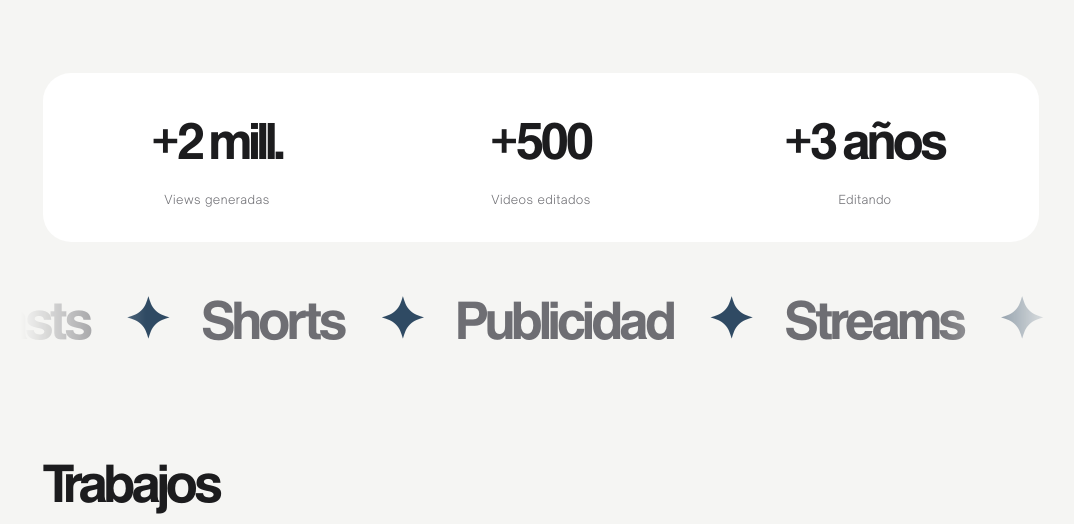
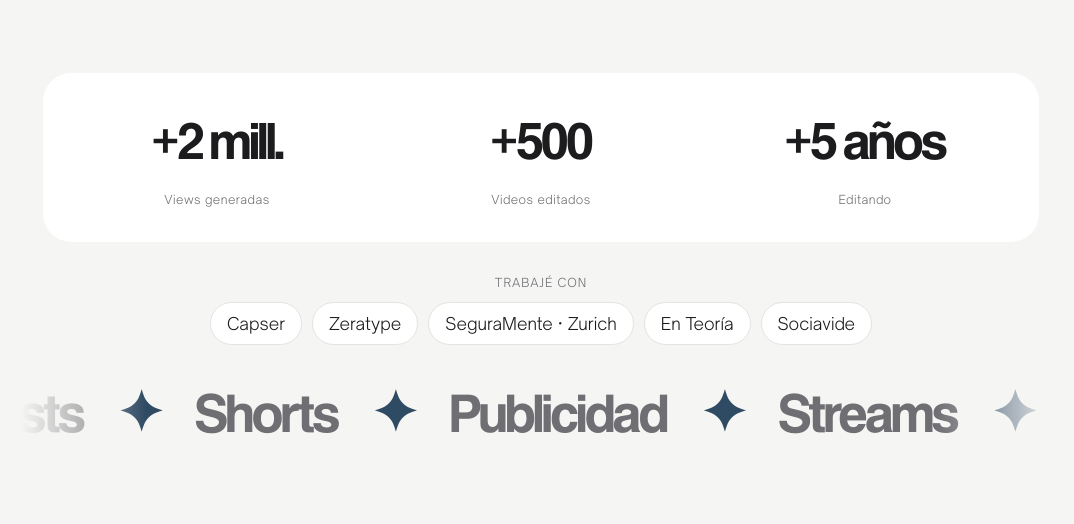
Before and after one commit to marcosgrandoli/portfolio, a plain HTML site: page index.html in a window 1280 px wide. Shown: the part 707-1231 px from the top of the page, without its empty margins (99-1173 px from the left). Drawn offline with Linux system fonts and the light colour scheme.

Commit message:
Años de experiencia a +5 y franja Trabaje con
Co-Authored-By: Claude Sonnet 5.5 <noreply@anthropic.com>
Claude-Session: https://claude.ai/code/session_01WUEYXzWA3fuUvJvmKNEgQw

```diff
--- a/index.html
+++ b/index.html
@@ -53,7 +53,7 @@ h2{font-size:clamp(32px,5.5vw,56px);letter-spacing:-.045em;line-height:1.05;font
 .about .now{font-size:16px}.about .now a{color:var(--fg);text-decoration:underline;text-underline-offset:3px}.about p:first-of-type{color:var(--fg);font-size:21px;letter-spacing:-.015em}
 .cta{text-align:center;padding:96px 0 72px}
 .cta h2{font-size:clamp(48px,11vw,112px);letter-spacing:-.055em;margin-bottom:32px}
-.em{width:.85em;height:.85em;vertical-align:-.08em;display:inline-block}#gw .em{width:1.15em;height:1.15em;vertical-align:-.2em;margin-right:2px}.soc{display:flex;gap:14px;justify-content:center;flex-wrap:wrap}.ic{width:64px;height:64px;display:grid;place-items:center;transition:transform .2s}.ic:hover{transform:scale(1.1) translateY(-3px)}.ic img{width:58px;height:58px;display:block}
+.em{width:.85em;height:.85em;vertical-align:-.08em;display:inline-block}#gw .em{width:1.15em;height:1.15em;vertical-align:-.2em;margin-right:2px}.cl{text-align:center;margin:-8px 0 30px}.cl small{display:block;color:var(--mute);font-size:12px;letter-spacing:.08em;text-transform:uppercase;margin-bottom:10px}.cl p{display:flex;flex-wrap:wrap;justify-content:center;gap:8px 10px}.cl span{font-size:clamp(14px,2.2vw,17px);font-weight:500;padding:8px 16px;border-radius:99px;background:var(--surf);border:1px solid var(--line);white-space:nowrap}.cl a{color:inherit;text-decoration:none}.soc{display:flex;gap:14px;justify-content:center;flex-wrap:wrap}.ic{width:64px;height:64px;display:grid;place-items:center;transition:transform .2s}.ic:hover{transform:scale(1.1) translateY(-3px)}.ic img{width:58px;height:58px;display:block}
 footer{border-top:1px solid var(--line);padding:22px 0;color:var(--mute);font-size:12px;text-align:center}
 .r{opacity:0;transform:translateY(18px);transition:opacity .7s,transform .7s}.r.in{opacity:1;transform:none}
 body{overflow-x:hidden}.w{position:relative;z-index:1}
@@ -140,7 +140,8 @@ nav b,.svc b,.sub,.about p:first-of-type{letter-spacing:0}
 <p class="sub">Editor de video para medios y creadores. Historias con ritmo, intención y algo que contar.</p>
 <div class="btns"><a class="btn p" href="https://wa.me/541130715397">Escribime</a><a class="btn s" href="#cv" id="cv1" data-cv="">Ver CV</a><a class="btn s" href="#trabajos">Ver trabajos</a></div>
 </header>
-<div class="stats r in"><div><b data-n="2" data-pre="+" data-suf=" mill.">+2 mill.</b><span>Views generadas</span></div><div><b data-n="500" data-pre="+">+500</b><span>Videos editados</span></div><div><b data-n="3" data-pre="+" data-suf=" años">+3 años</b><span>Editando</span></div></div>
+<div class="stats r in"><div><b data-n="2" data-pre="+" data-suf=" mill.">+2 mill.</b><span>Views generadas</span></div><div><b data-n="500" data-pre="+">+500</b><span>Videos editados</span></div><div><b data-n="5" data-pre="+" data-suf=" años">+5 años</b><span>Editando</span></div></div>
+<div class="cl r in"><small>Trabajé con</small><p><span><a href="https://www.instagram.com/capser.studio" target="_blank" rel="noopener">Capser</a></span><span>Zeratype</span><span>SeguraMente · Zurich</span><span>En Teoría</span><span>Sociavide</span></p></div>
 <div class="mq" aria-hidden="true"><div>Reels <span>✦</span> Podcasts <span>✦</span> Shorts <span>✦</span> Publicidad <span>✦</span> Streams <span>✦</span> Informes <span>✦</span> Reels <span>✦</span> Podcasts <span>✦</span> Shorts <span>✦</span> Publicidad <span>✦</span> Streams <span>✦</span> Informes <span>✦</span> </div></div>
 
 <section id="trabajos">
```
